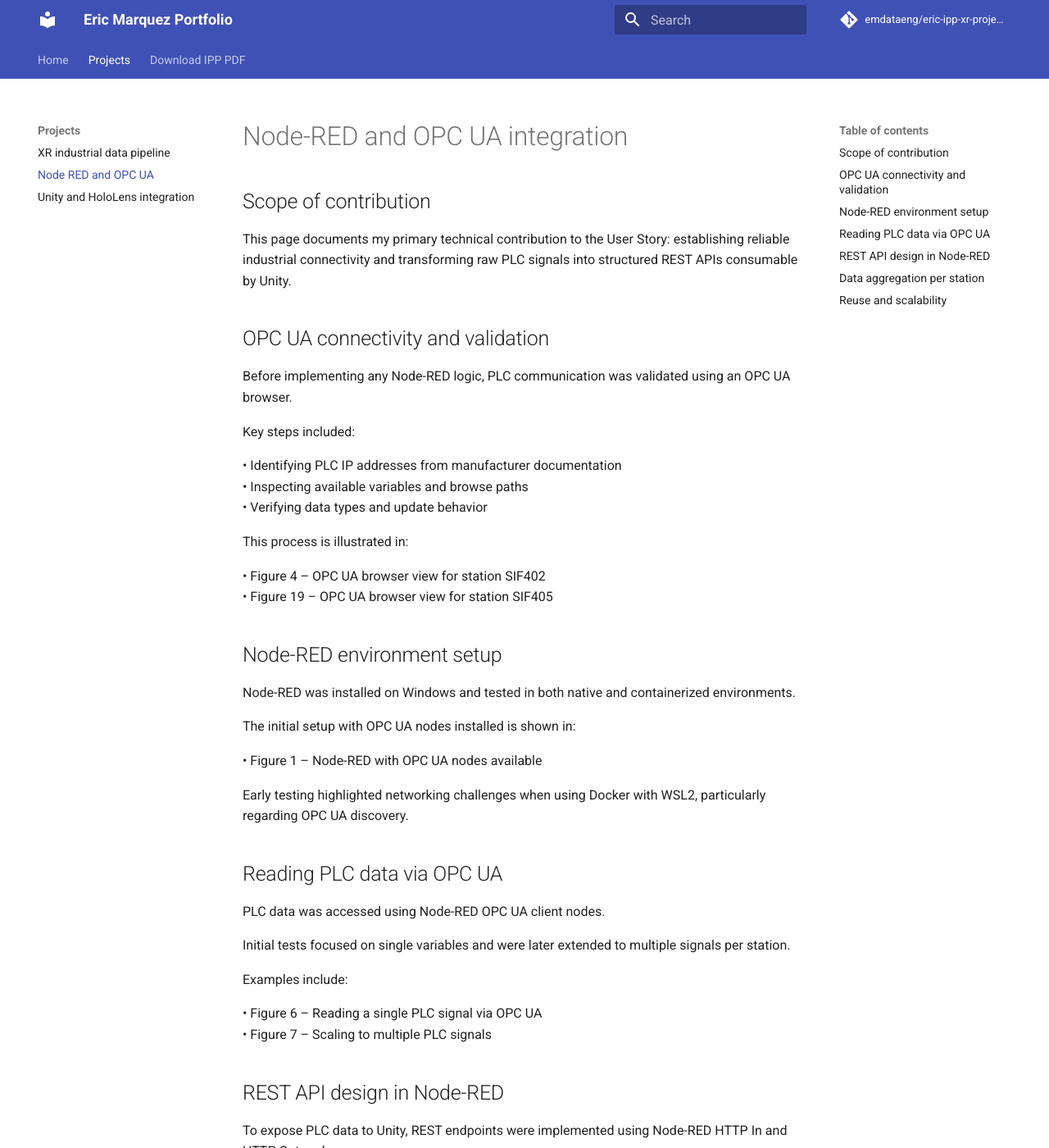
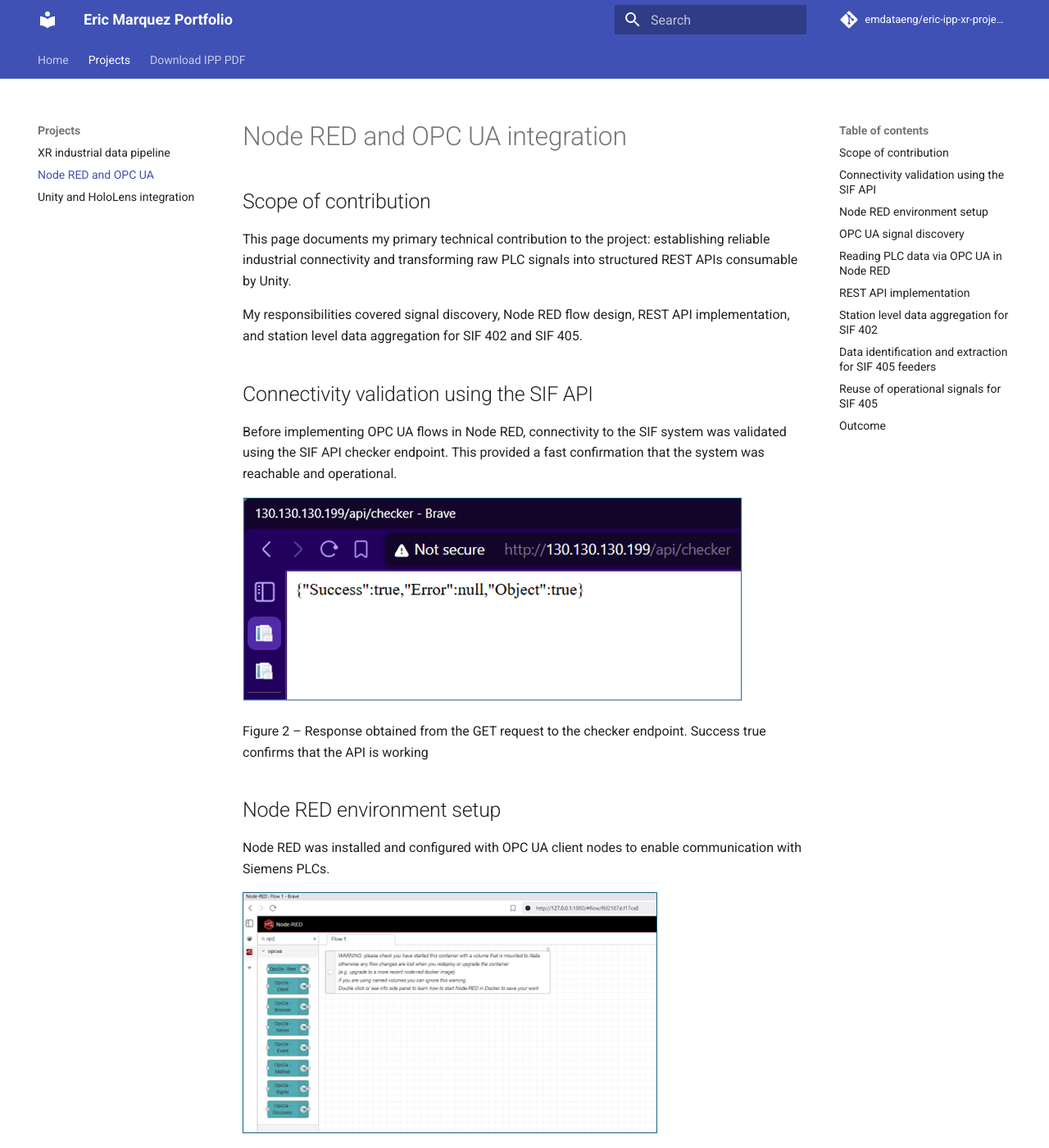
Before and after one commit to emdataeng/eric-ipp-xr-project, an MkDocs documentation site: the page built from docs/projects/node-red-opcua.md, in a window 1280 px wide and 1400 px high. Shown: the whole window at 82% size. Built offline with MkDocs 1.6.1 and Material for MkDocs 9.7.7, drawn with Linux system fonts in a browser that asks for light colours; comment, search, counter and statistics services are not loaded; some of the changed text lies outside the part shown.

Commit message:
Updated node-red-opcua section

```diff
--- a/docs/projects/node-red-opcua.md
+++ b/docs/projects/node-red-opcua.md
@@ -1,85 +1,117 @@
-# Node-RED and OPC UA integration
+# Node RED and OPC UA integration
 
 ## Scope of contribution
 
-This page documents my primary technical contribution to the User Story: establishing reliable industrial connectivity and transforming raw PLC signals into structured REST APIs consumable by Unity.
+This page documents my primary technical contribution to the project: establishing reliable industrial connectivity and transforming raw PLC signals into structured REST APIs consumable by Unity.
 
-## OPC UA connectivity and validation
+My responsibilities covered signal discovery, Node RED flow design, REST API implementation, and station level data aggregation for SIF 402 and SIF 405.
 
-Before implementing any Node-RED logic, PLC communication was validated using an OPC UA browser.
+## Connectivity validation using the SIF API
 
-Key steps included:
+Before implementing OPC UA flows in Node RED, connectivity to the SIF system was validated using the SIF API checker endpoint. This provided a fast confirmation that the system was reachable and operational.
 
-• Identifying PLC IP addresses from manufacturer documentation
-• Inspecting available variables and browse paths
-• Verifying data types and update behavior
+![Figure 2 – API checker response](../assets/images/node-red-opcua/fig02-api-checker-response.png)
 
-This process is illustrated in:
+Figure 2 – Response obtained from the GET request to the checker endpoint. Success true confirms that the API is working
 
-• Figure 4 – OPC UA browser view for station SIF402
-• Figure 19 – OPC UA browser view for station SIF405
+## Node RED environment setup
 
-## Node-RED environment setup
+Node RED was installed and configured with OPC UA client nodes to enable communication with Siemens PLCs.
 
-Node-RED was installed on Windows and tested in both native and containerized environments.
+![Figure 1 – Node RED with OPC UA nodes installed](../assets/images/node-red-opcua/fig01-node-red-opcua-setup.png)
 
-The initial setup with OPC UA nodes installed is shown in:
+Figure 1 – Initial Node RED setup showing OPC UA nodes available
 
-• Figure 1 – Node-RED with OPC UA nodes available
+This setup was tested both on Windows and in containerized environments. Early tests highlighted networking considerations when using Docker with WSL2, particularly for OPC UA communication.
 
-Early testing highlighted networking challenges when using Docker with WSL2, particularly regarding OPC UA discovery.
+## OPC UA signal discovery
 
-## Reading PLC data via OPC UA
+Before implementing Node RED flows, PLC communication was validated using an OPC UA browser to inspect available signals, browse paths, and data types.
 
-PLC data was accessed using Node-RED OPC UA client nodes.
+SIF 402 discovery example:
 
-Initial tests focused on single variables and were later extended to multiple signals per station.
+![Figure 4 – OPC UA browser for station SIF 402](../assets/images/node-red-opcua/fig04-opcua-browser-sif402.png)
 
-Examples include:
+Figure 4 – OPC UA browser view showing available signals for station SIF 402
 
-• Figure 6 – Reading a single PLC signal via OPC UA
-• Figure 7 – Scaling to multiple PLC signals
+SIF 405 discovery example:
 
-## REST API design in Node-RED
+![Figure 19 – OPC UA browser for station SIF 405](../assets/images/node-red-opcua/fig19-opcua-browser-sif405.png)
 
-To expose PLC data to Unity, REST endpoints were implemented using Node-RED HTTP In and HTTP Out nodes.
+Figure 19 – OPC UA browser view showing feeder related signals for station SIF 405
 
-Key design aspects:
+## Reading PLC data via OPC UA in Node RED
 
-• Retaining the latest signal snapshot using flow context
-• Returning structured JSON responses
-• Handling unavailable data gracefully
+Initial Node RED flows focused on reading a single PLC signal to validate connectivity and data integrity.
 
-This is illustrated in:
+![Figure 6 – Reading a single PLC signal via OPC UA](../assets/images/node-red-opcua/fig06-opcua-single-signal.png)
 
-• Figure 8 – REST endpoint implementation
-• Figure 9 – Example API response
+Figure 6 – Node RED flow reading a single PLC signal through OPC UA
 
-## Data aggregation per station
+Once validated, the flow was extended to read multiple signals in parallel.
 
-During later sprints, multiple signals were aggregated into single station-level JSON objects to minimize API calls from Unity.
+![Figure 7 – Reading multiple PLC signals via OPC UA](../assets/images/node-red-opcua/fig07-opcua-multiple-signals.png)
 
-For station SIF402, this included:
+Figure 7 – Node RED flow scaled to read multiple PLC signals
 
-• Running time
-• Electrical current
-• Alarm state
-• Hopper presence and minimum level
+## REST API implementation
 
-The aggregation logic and resulting API are shown in:
+To expose PLC data to the Unity application, REST endpoints were implemented using Node RED HTTP In and HTTP Out nodes.
 
-• Figure 15 – Aggregated Node-RED flow for SIF402
-• Figure 16 – API response for SIF402
+![Figure 8 – REST API endpoint implementation in Node RED](../assets/images/node-red-opcua/fig08-node-red-rest-endpoint.png)
 
-A similar approach was applied to station SIF405:
+Figure 8 – Implementation of a REST API endpoint returning the latest PLC data
 
-• Figure 20 – Node-RED flow for SIF405 feeders
-• Figure 21 – API response for SIF405
+Flow context was used to retain the latest snapshot of each signal, ensuring that API calls returned a consistent state.
 
-## Reuse and scalability
+## Station level data aggregation for SIF 402
 
-Operational data flows were reused across stations by changing only PLC endpoints, as shown in:
+Multiple SIF 402 signals were aggregated into a single JSON object to minimize API calls from Unity. The packed payload included operational signals and hopper state.
 
-• Figure 23 – Reused operational data flow for SIF405
+![Figure 15 – Aggregated Node RED flow for SIF 402](../assets/images/node-red-opcua/fig15-sif402-aggregated-flow.png)
 
-This validated the scalability of the Node-RED based architecture.
+Figure 15 – Node RED flow aggregating operational and hopper data for station SIF 402
+
+The resulting API response exposed all relevant station data in a single request.
+
+![Figure 16 – Aggregated API response for SIF 402](../assets/images/node-red-opcua/fig16-sif402-api-response.png)
+
+Figure 16 – REST API response containing aggregated station data for SIF 402
+
+## Data identification and extraction for SIF 405 feeders
+
+For SIF 405, the first step was to identify variables related to the number and type of caps in each feeder by filtering the available signals list.
+
+![Figure 18 – Filtered variable list for SIF 405](../assets/images/node-red-opcua/fig18-sif405-variable-list.png)
+
+Figure 18 – List of variables filtered for station SIF 405
+
+A Node RED flow was then implemented to read these signals via OPC UA and expose them through a REST endpoint, while also including a simulation path for development and testing.
+
+![Figure 20 – Node RED flow for SIF 405 feeders](../assets/images/node-red-opcua/fig20-sif405-feeders-flow.png)
+
+Figure 20 – Node RED flow to extract SIF 405 feeder data. The upper section reads PLC data and the lower section supports simulation
+
+The resulting feeder endpoint response is shown here:
+
+![Figure 21 – API response for SIF 405 feeders](../assets/images/node-red-opcua/fig21-sif405-feeders-api-response.png)
+
+Figure 21 – REST API response for SIF 405 feeders data
+
+## Reuse of operational signals for SIF 405
+
+The operational signals already implemented for SIF 402, running time, current, and alarm state, were replicated for SIF 405 by reusing the same logic and changing the PLC endpoint, while removing hopper specific signals.
+
+![Figure 23 – Operational data flow for SIF 405](../assets/images/node-red-opcua/fig23-sif405-operational-flow.png)
+
+Figure 23 – Node RED flow implemented to get operational data from SIF 405 using the same structure as for SIF 402
+
+## Outcome
+
+The Node RED and OPC UA layer achieved:
+
+• Stable PLC communication for SIF 402 and SIF 405
+• Clear separation between industrial and application layers
+• Station level data aggregation to reduce Unity API calls
+• REST APIs suitable for XR consumption
+• Reusable flow patterns across stations
```
Also changed, not shown: docs/assets/images/node-red-opcua/fig01-node-red-opcua-setup.png (added), docs/assets/images/node-red-opcua/fig02-api-checker-response.png (added), docs/assets/images/node-red-opcua/fig04-opcua-browser-sif402.png (added), docs/assets/images/node-red-opcua/fig06-opcua-single-signal.png (added), docs/assets/images/node-red-opcua/fig07-opcua-multiple-signals.png (added), docs/assets/images/node-red-opcua/fig08-node-red-rest-endpoint.png (added), docs/assets/images/node-red-opcua/fig15-sif402-aggregated-flow.png (added), docs/assets/images/node-red-opcua/fig16-sif402-api-response.png (added), docs/assets/images/node-red-opcua/fig18-sif405-variable-list.png (added), docs/assets/images/node-red-opcua/fig19-opcua-browser-sif405.png (added), docs/assets/images/node-red-opcua/fig20-sif405-feeders-flow.png (added), docs/assets/images/node-red-opcua/fig21-sif405-feeders-api-response.png (added), docs/assets/images/node-red-opcua/fig23-sif405-operational-flow.png (added).
